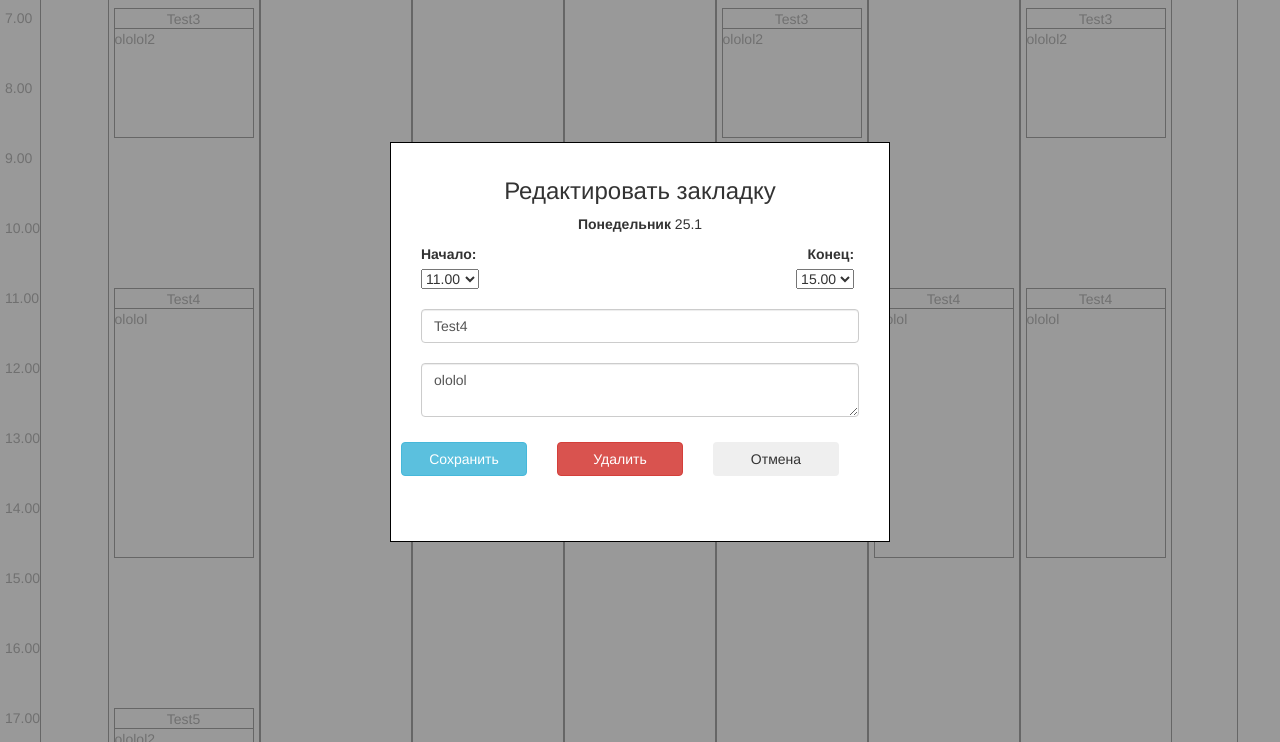
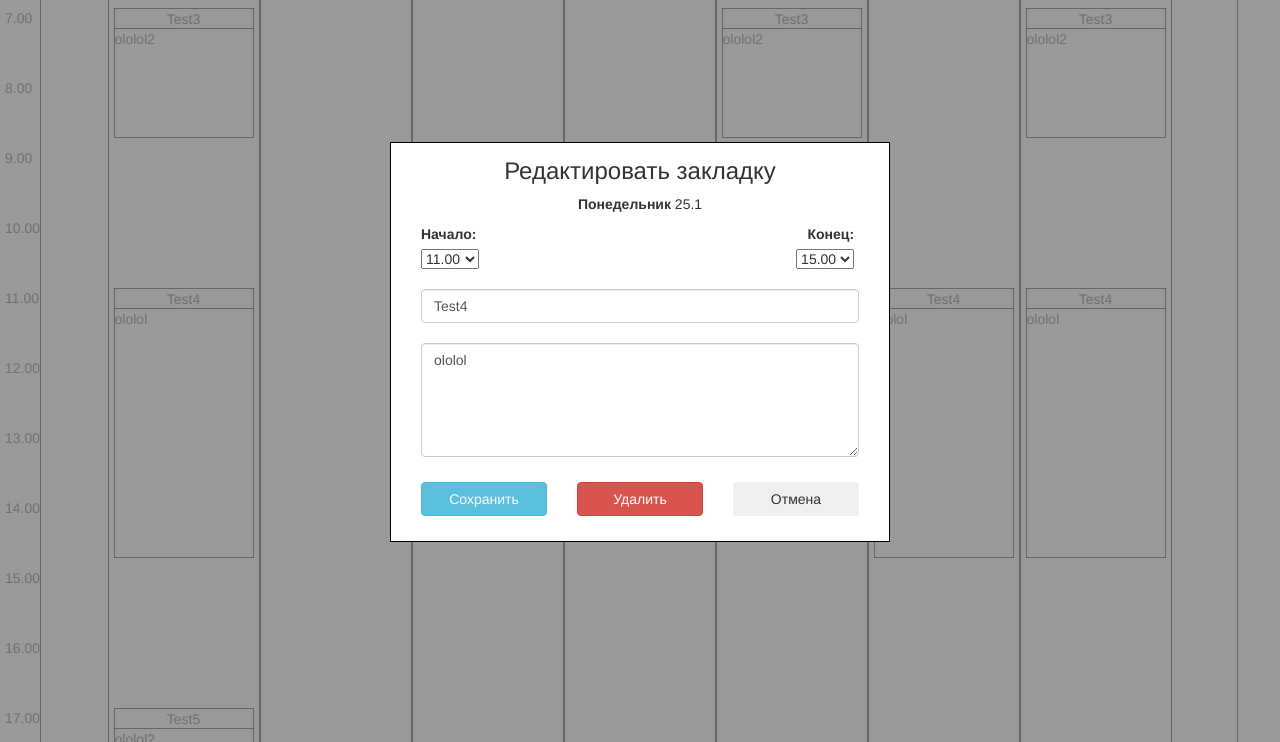
Before and after one commit to mrDima1996/-mrDima1996.github.io, a plain HTML site: page index.html in a window 1280 px wide. Both pictures are taken after a click on the element 183 px from the left and 996 px from the top of the page. Shown: the part 654-1396 px from the top of the page. Drawn offline with Linux system fonts and the light colour scheme.

Commit message:
немного пределал всплывающее меню. Чисто декорации.

```diff
--- a/angular/ctrls/popUpCtrl.js
+++ b/angular/ctrls/popUpCtrl.js
@@ -3,7 +3,7 @@
  */
 angular.module('app')
 .controller('popUpCtrl', ['$scope', function($scope){
-        $scope.source = {day: '??', number: 0, begin: '0', end: '0', name: 'Название', content: 'Комментратий'};
+        $scope.source = {day: '??', number: 0, begin: '0', end: '0', name: 'Название', content: 'Комментарий'};
         $scope.status = 'closed';
         $scope.userAction = 'none';
 
@@ -33,7 +33,7 @@ angular.module('app')
                     begin: '0',
                     end: '0',
                     name: 'Название',
-                    content: 'Комментратий'
+                    content: 'Комментарий'
                 };
                 $scope.status = 'open';
             })
--- a/angular/htmls/popUpMsg.html
+++ b/angular/htmls/popUpMsg.html
@@ -19,7 +19,7 @@
         </div>
 
         <input class="nameField form-control" type="text" ng-model="source.name"/>
-        <textarea class="contentField form-control" ng-model="source.content"></textarea>
+        <textarea rows="5" class="contentField form-control" ng-model="source.content"></textarea>
 
     </div>
     <div class="popUpButtons row">
--- a/public/scss/sourse.scss
+++ b/public/scss/sourse.scss
@@ -185,7 +185,7 @@ $timeDivWidth: 41px;
 }
 
 .popUpHeader {
-
+  margin-top: 0;
 }
 
 .beginComboBox{
@@ -207,7 +207,6 @@ $timeDivWidth: 41px;
 .contentField {
   width: 100%;
   margin-top: 20px;
-  height: 40%;
   margin-bottom: 20px;
 }
 
@@ -219,7 +218,7 @@ $timeDivWidth: 41px;
   width: 100%;
   float: right;
   margin-top: 5px;
-  margin-right: 20px;
+  margin-left: 20px;
   @media screen and (max-width: 400px) {
     margin-right: 0;
   }
```
Also changed, not shown: public/css/style.css, 1 other file.
